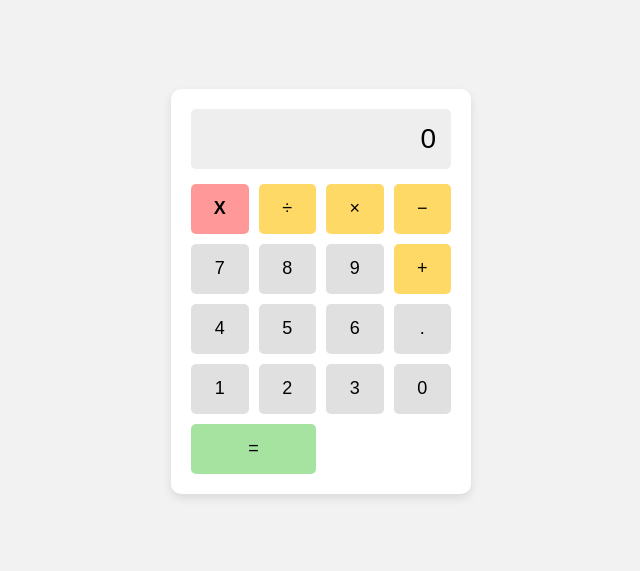
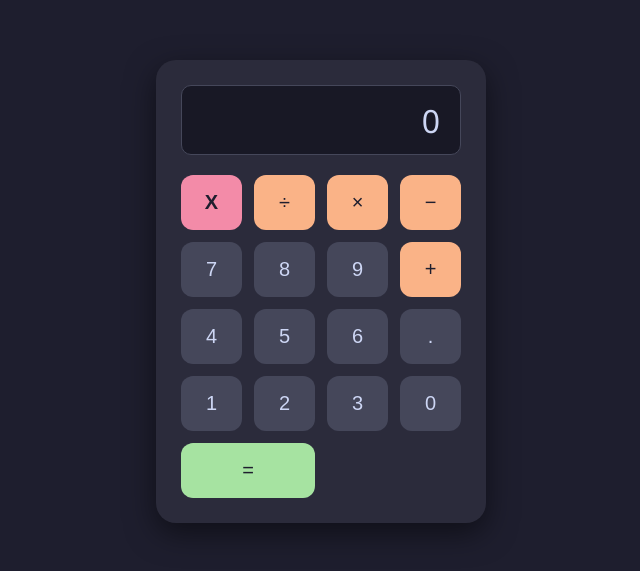
Before and after one commit to Akshay94os/Calculator, a plain HTML site: page index.html in a window 1280 px wide. Shown: the part 109-680 px from the top of the page, without its empty margins (319-959 px from the left). Drawn offline with Linux system fonts and the light colour scheme.

Commit message:
update delete colour

```diff
--- a/index.html
+++ b/index.html
@@ -2,11 +2,11 @@
 <html lang="en">
 <head>
   <meta charset="UTF-8">
-  <title>Calculator UI</title>
+  <title>Modern Dark Calculator</title>
   <style>
     body {
-      font-family: Arial, sans-serif;
-      background: #f2f2f2;
+      font-family: 'Segoe UI', Tahoma, Geneva, Verdana, sans-serif;
+      background: #1e1e2e; /* Deep dark background */
       display: flex;
       justify-content: center;
       align-items: center;
@@ -14,59 +14,78 @@
       margin: 0;
     }
     .calculator {
-      background: #fff;
-      padding: 20px;
-      border-radius: 10px;
-      box-shadow: 0 4px 10px rgba(0,0,0,0.1);
-      width: 260px;
+      background: #2b2b3b; /* Darker card */
+      padding: 25px;
+      border-radius: 20px;
+      box-shadow: 0 10px 30px rgba(0,0,0,0.5);
+      width: 280px;
     }
     .display {
       width: 100%;
-      height: 60px;
-      background: #eee;
+      height: 70px;
+      background: #181825;
+      color: #cdd6f4; /* Light text */
       text-align: right;
-      font-size: 28px;
-      line-height: 60px;
-      border-radius: 5px;
-      padding-right: 15px;
+      font-size: 32px;
+      line-height: 70px;
+      border-radius: 10px;
+      padding-right: 20px;
       box-sizing: border-box;
-      margin-bottom: 15px;
+      margin-bottom: 20px;
       overflow: hidden;
+      border: 1px solid #45475a;
     }
     .buttons {
       display: grid;
       grid-template-columns: repeat(4, 1fr);
-      gap: 10px;
+      gap: 12px;
     }
     button {
-      height: 50px;
-      font-size: 18px;
+      height: 55px;
+      font-size: 20px;
       border: none;
-      background: #e0e0e0;
-      border-radius: 5px;
+      background: #45475a; /* Button color */
+      color: #cdd6f4;
+      border-radius: 12px;
       cursor: pointer;
-      transition: background 0.2s;
+      transition: all 0.2s;
     }
     button:hover {
-      background: #d0d0d0;
+      background: #585b70;
+      transform: translateY(-2px);
+    }
+    button:active {
+      transform: translateY(0);
     }
     .operator {
-      background: #ffd966;
+      background: #fab387; /* Vibrant Orange */
+      color: #1e1e2e;
+    }
+    .operator:hover {
+      background: #ef9f76;
     }
     .del-btn {
-      background: #ff9999;
+      background: #f38ba8; /* Soft Red */
+      color: #1e1e2e;
       font-weight: bold;
     }
+    .del-btn:hover {
+      background: #e78284;
+    }
     .equal {
-      background: #a6e3a1;
+      background: #a6e3a1; /* Soft Green */
+      color: #1e1e2e;
       grid-column: span 2;
+    }
+    .equal:hover {
+      background: #94e2d5;
     }
   </style>
 </head>
 <body>
 
   <div class="calculator">
-    <div class="display">0</div>
+    <div class="display" id="screen">0</div>
     <div class="buttons">
       <button class="del-btn">X</button>
       <button class="operator">÷</button>
@@ -93,7 +112,7 @@
   </div>
 
   <script>
-    const display = document.querySelector('.display');
+    const display = document.getElementById('screen');
     const buttons = document.querySelectorAll('button');
     let currentExpression = '';
 
@@ -102,18 +121,17 @@
         const val = btn.textContent;
 
         if (val === 'X') {
-          // Clear everything
           currentExpression = '';
         } else if (val === '=') {
           try {
-            // Replace visual operators with math symbols and solve
-            const result = eval(currentExpression.replace(/÷/g, '/').replace(/×/g, '*').replace(/−/g, '-'));
+            // Clean the expression for math logic
+            let mathString = currentExpression.replace(/÷/g, '/').replace(/×/g, '*').replace(/−/g, '-');
+            const result = eval(mathString);
             currentExpression = result.toString();
           } catch {
             currentExpression = 'Error';
           }
         } else {
-          // Prevent showing 'Error' if user starts typing again
           if (currentExpression === 'Error') currentExpression = '';
           currentExpression += val;
         }
```
